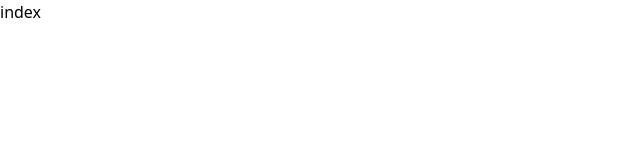
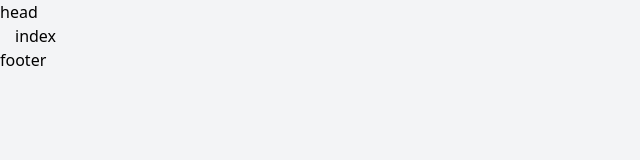
Before and after one commit to Lau225/nuxt-edu, a Nuxt app: page / in a window 1280 px wide. Shown: the top 160 px of the page, without its empty margins (0-640 px from the left). Built offline with nearby package versions, Linux system fonts and the light colour scheme.

Commit message:
初始化布局

```diff
--- a/app.vue
+++ b/app.vue
@@ -1,8 +1,12 @@
 <template>
-  <NuxtPage/>
+  <NConfigProvider inline-theme-disabled>
+    <NuxtLayout>
+    <NuxtPage/>
+  </NuxtLayout>
+  </NConfigProvider>
 </template>
 <script setup>
-
+import {NConfigProvider} from 'naive-ui'
 </script>
 <style>
 
--- /dev/null
+++ b/assets/main.css
@@ -0,0 +1,8 @@
+.container{
+    width: 100%;
+    max-width: 1140px;
+    padding-left: 15px;
+    padding-right: 15px;
+    margin-left: auto;
+    margin-right: auto;
+}
--- /dev/null
+++ b/components/NavBar.vue
@@ -0,0 +1,13 @@
+<template>
+  <div>
+    head
+  </div>
+</template>
+
+<script setup>
+
+</script>
+
+<style>
+
+</style>
--- /dev/null
+++ b/components/PageFooter.vue
@@ -0,0 +1,13 @@
+<template>
+  <div>
+    footer
+  </div>
+</template>
+
+<script setup>
+
+</script>
+
+<style>
+
+</style>
--- /dev/null
+++ b/layouts/default.vue
@@ -0,0 +1,20 @@
+<template>
+  <div class="body">
+    <NavBar/>
+    <main class="container">
+        <slot></slot>
+    </main>
+    <page-footer></page-footer>
+  </div>
+</template>
+
+<script setup>
+
+</script>
+
+<style>
+.body{
+    min-width: 1000px;
+    @apply bg-gray-100 flex flex-col min-h-screen;
+}
+</style>
--- a/nuxt.config.ts
+++ b/nuxt.config.ts
@@ -1,6 +1,9 @@
 // https://v3.nuxtjs.org/api/configuration/nuxt.config
 export default defineNuxtConfig({
   devtools: { enabled: true },
+  css:[
+    "~/assets/main.css"
+  ],
   build: {
     transpile:
       process.env.NODE_ENV === 'production'
```
